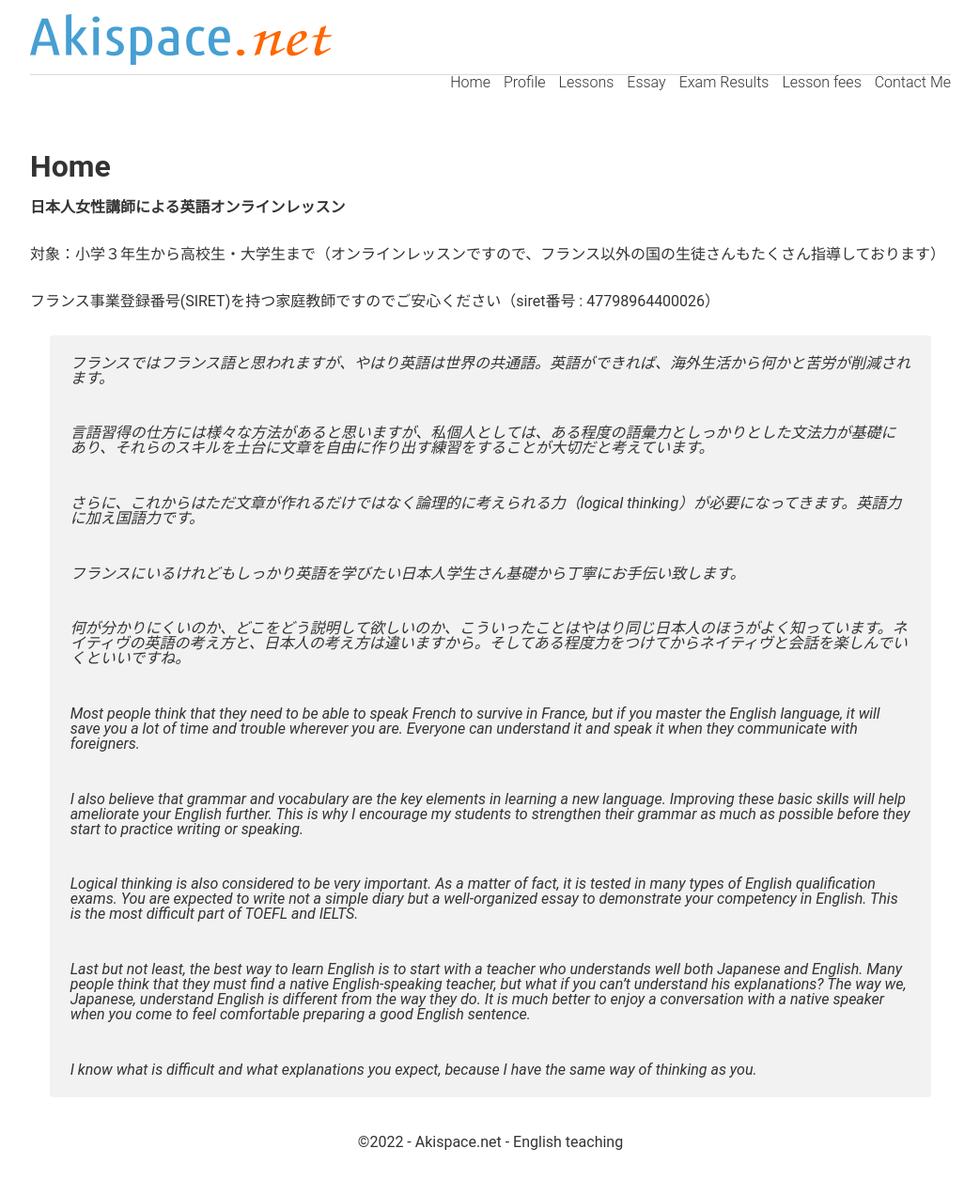
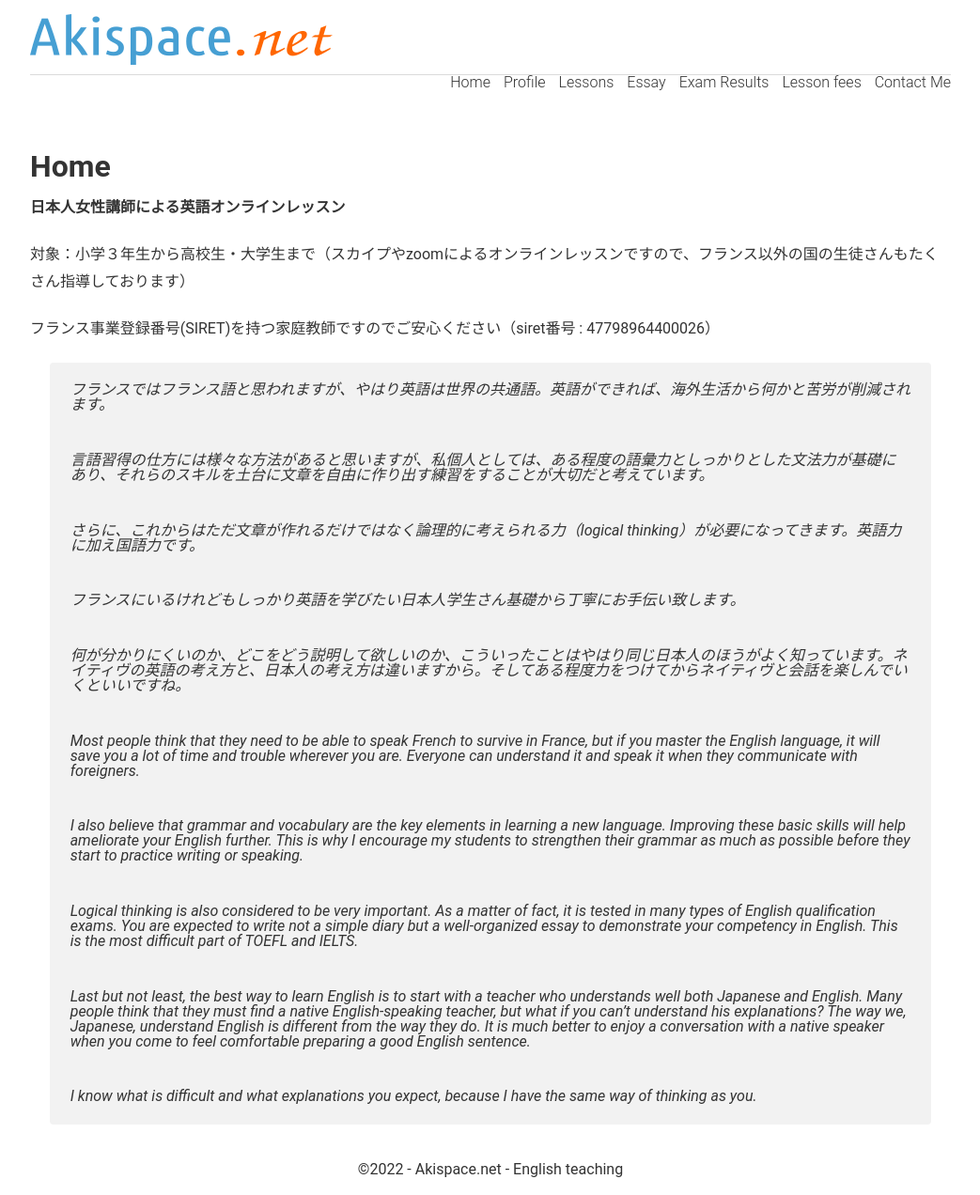
Before and after one commit to phocean/akispace, a Jekyll site: the page built from index.md, in a window 1280 px wide. Shown: the whole page at 94% size, without its empty margins (118-1161 px from the left). Built offline with Jekyll 4.4.1, drawn with Linux system fonts in a browser that asks for light colours; before the commit the page ends 1243 px from its top, so only the background shows below that.

Commit message:
Update index.md
some phrases added

```diff
--- a/index.md
+++ b/index.md
@@ -10,7 +10,7 @@ description: フランス、パリ/ブローニュで探す英語家庭教師。
 
 **日本人女性講師による英語オンラインレッスン**
 
-対象：小学３年生から高校生・大学生まで（オンラインレッスンですので、フランス以外の国の生徒さんもたくさん指導しております）
+対象：小学３年生から高校生・大学生まで（スカイプやzoomによるオンラインレッスンですので、フランス以外の国の生徒さんもたくさん指導しております）
 
 フランス事業登録番号(SIRET)を持つ家庭教師ですのでご安心ください（siret番号 : 47798964400026）
 
```
